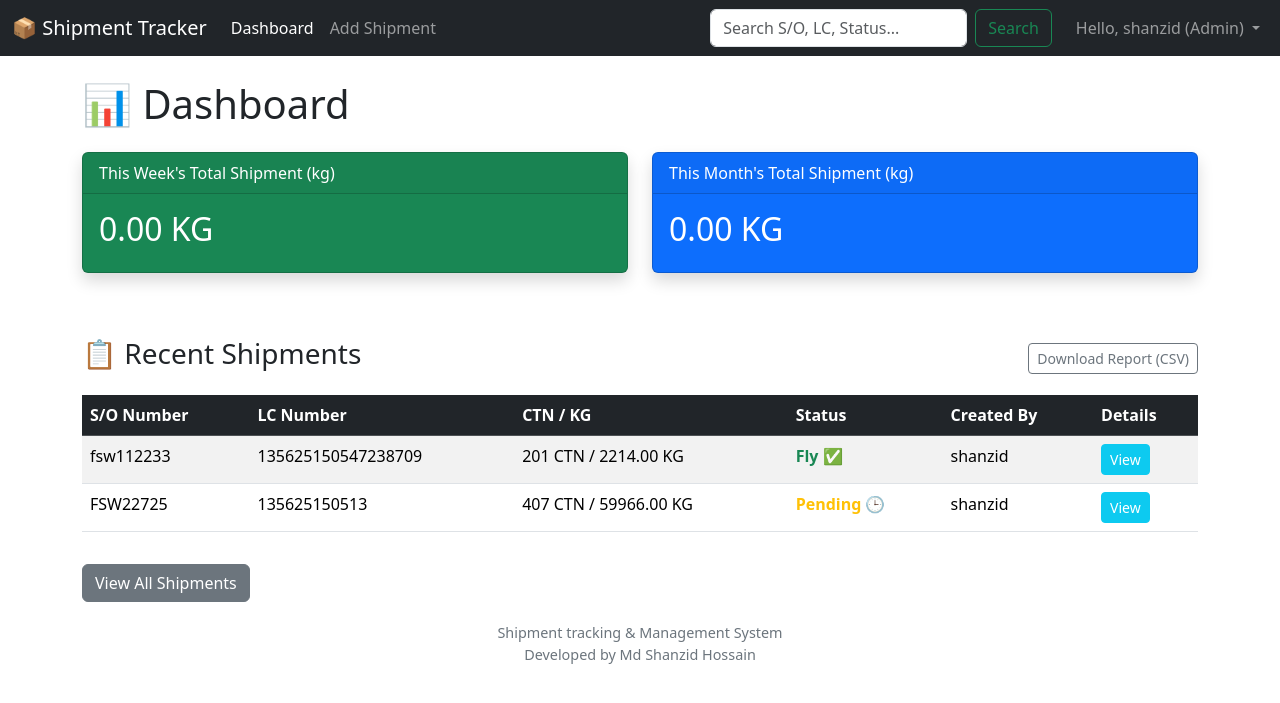
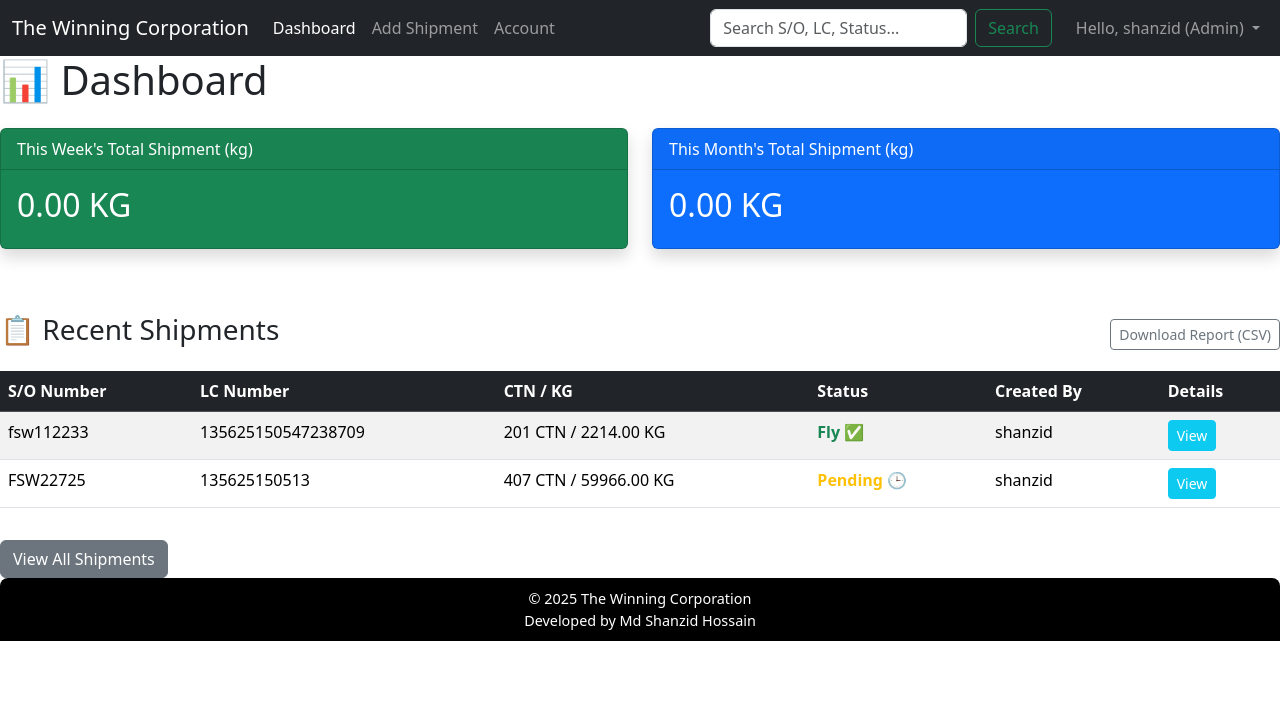
Before and after one commit to Shanzid1010/Shipment-Tracker, a Django app: page / in a window 1280 px wide. Shown: the top 703 px of the page. Run offline with Django 5.2, Linux system fonts and the light colour scheme; a user stored in the database is signed in; data comes from the database, SQL or seed files in the repository.

Commit message:
Update base.html
add

```diff
--- a/shipment_app/templates/shipment_app/base.html
+++ b/shipment_app/templates/shipment_app/base.html
@@ -4,25 +4,32 @@
 <head>
     <meta charset="UTF-8">
     <meta name="viewport" content="width=device-width, initial-scale=1.0">
-    <title>{% block title %}Shipment Tracker{% endblock %}</title>
+    <title>{% block title %}The Winning Corporation{% endblock %}</title>
     <link href="https://cdn.jsdelivr.net/npm/bootstrap@5.3.3/dist/css/bootstrap.min.css" rel="stylesheet">
     <style>
     .footer-text {
         color: #6c757d;
         font-size: 0.9em;
         text-align: center;
-            margin-top: 20px;
+        margin-top: auto;  /* আগের 20px এর জায়গায় auto */
+        padding: 10px 0;
+        background: #000;
+        color: #fff;
+        width: 100%;
+        border-radius: 8px 8px 0 0;
     }
+
     .status-fly { color: #198754; font-weight: bold; } /* Green */
     .status-arrived { color: #0d6efd; font-weight: bold; } /* Blue */
     .status-pending { color: #ffc107; font-weight: bold; } /* Yellow */
 </style>
+
 </head>
 <body>
     <header>
         <nav class="navbar navbar-expand-lg navbar-dark bg-dark">
             <div class="container-fluid">
-                <a class="navbar-brand" href="{% url 'dashboard' %}">📦 Shipment Tracker</a>
+                <a class="navbar-brand" href="{% url 'dashboard' %}">The Winning Corporation</a>
                 <button class="navbar-toggler" type="button" data-bs-toggle="collapse" data-bs-target="#navbarNav" aria-controls="navbarNav" aria-expanded="false" aria-label="Toggle navigation">
                     <span class="navbar-toggler-icon"></span>
                 </button>
@@ -36,6 +43,10 @@
                             <a class="nav-link {% if 'add' in request.path %}active{% endif %}" href="{% url 'add_shipment' %}">Add Shipment</a>
                         </li>
                         {% endif %}
+
+                        <li class="nav-item">
+                            <a class="nav-link {% if 'accounts' in request.path %}active{% endif %}" href="{% url 'account_list' %}">Account</a>
+                        </li>
                         </ul>
                     <form class="d-flex me-3" method="GET" action="{% url 'search_shipment' %}">
                         <input class="form-control me-2" type="search" name="q" placeholder="Search S/O, LC, Status..." aria-label="Search" value="{{ request.GET.q }}">
@@ -63,7 +74,7 @@
         </nav>
     </header>
 
-    <main class="container mt-4">
+    <main class="container-fluid px-0">
         {% for message in messages %}
             <div class="alert alert-{{ message.tags }}" role="alert">
                 {{ message }}
@@ -73,7 +84,7 @@
     </main>
 
     <p class="footer-text">
-        Shipment tracking & Management System<br>
+        © 2025 The Winning Corporation<br>
         Developed by Md Shanzid Hossain
     </p>
 
```
Lines whose indentation alone changed are shown as unchanged.
